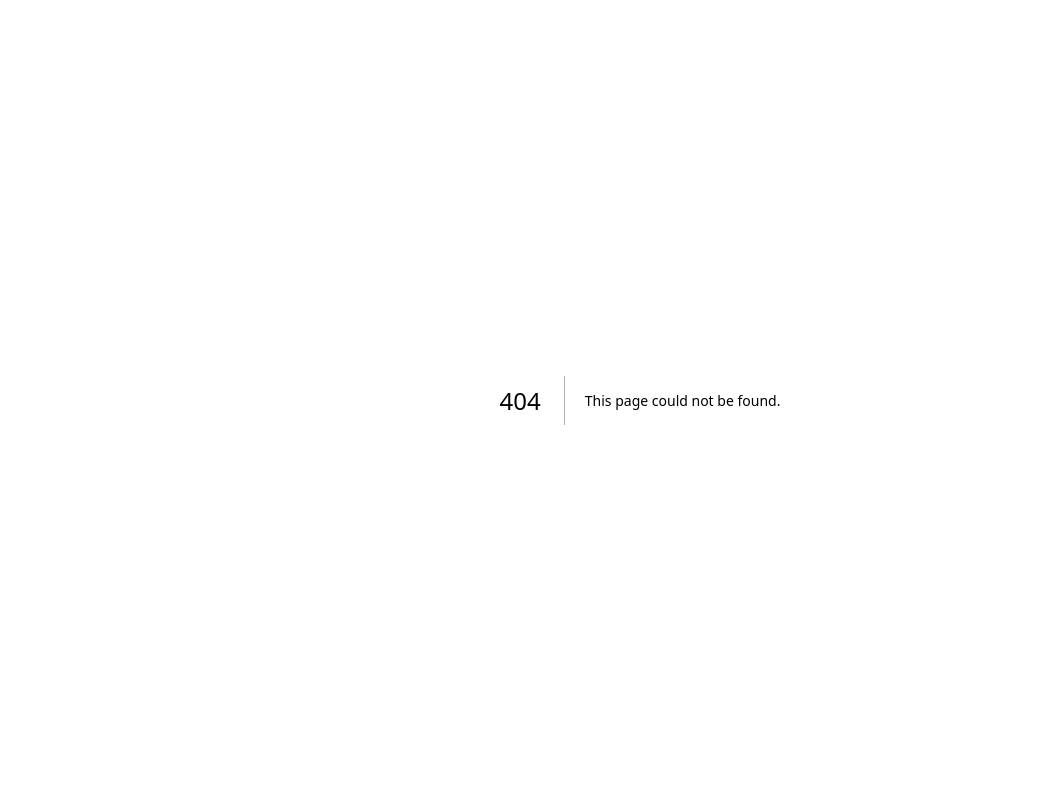
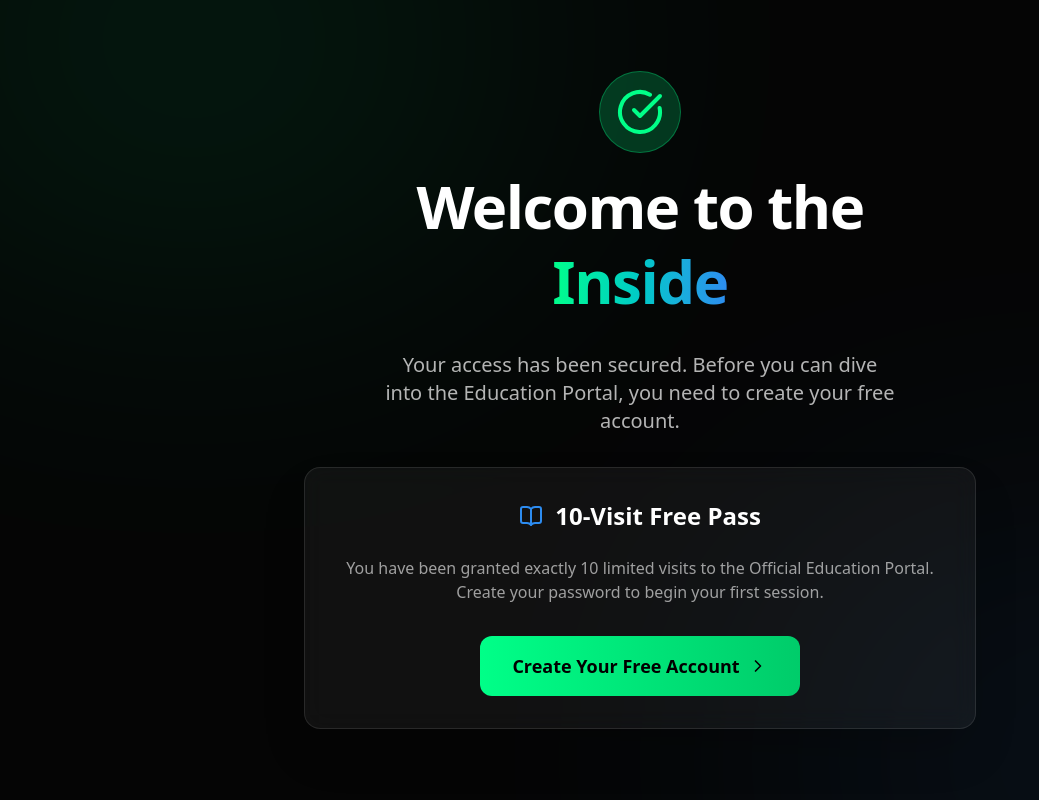
Before and after one commit to moabytemusic-code/welcometoaurum, a Next.js app: page /thank-you-syllabus in a window 1280 px wide. Before the commit this address had no page. Shown: the whole page, without its empty margins (0-1039 px from the left). Built offline with nearby package versions, Linux system fonts and the light colour scheme.

Commit message:
fix: correct register URL to include /syllabus basePath

```diff
--- /dev/null
+++ b/src/app/thank-you-syllabus/page.js
@@ -0,0 +1,57 @@
+'use client';
+
+import React, { useEffect, useState } from 'react';
+import { BookOpen, CheckCircle, ChevronRight } from 'lucide-react';
+
+export default function ThankYouSyllabusPage() {
+  const [email, setEmail] = useState('');
+
+  useEffect(() => {
+    // Retrieve the email saved during the opt-in process
+    const savedEmail = localStorage.getItem('aurum_email') || '';
+    setEmail(savedEmail);
+  }, []);
+
+  return (
+    <div className="min-h-screen bg-[#050505] text-white flex flex-col items-center justify-center p-6 relative overflow-hidden">
+      {/* Background ambient lighting */}
+      <div className="absolute top-[-20%] left-[-10%] w-[50%] h-[50%] bg-[#00ff88] rounded-full blur-[150px] opacity-10 pointer-events-none" />
+      <div className="absolute bottom-[-20%] right-[-10%] w-[50%] h-[50%] bg-[#2d8cf0] rounded-full blur-[150px] opacity-10 pointer-events-none" />
+
+      <div className="relative z-10 max-w-2xl w-full text-center space-y-8">
+        <div className="flex justify-center mb-4">
+          <div className="bg-[#00ff88]/20 p-4 rounded-full border border-[#00ff88]/30">
+            <CheckCircle className="text-[#00ff88]" size={48} />
+          </div>
+        </div>
+
+        <h1 className="text-5xl md:text-6xl font-black tracking-tight leading-tight">
+          Welcome to the <br/>
+          <span className="text-transparent bg-clip-text bg-gradient-to-r from-[#00ff88] to-[#2d8cf0]">Inside</span>
+        </h1>
+
+        <p className="text-lg md:text-xl text-white/70 max-w-lg mx-auto">
+          Your access has been secured. Before you can dive into the Education Portal, you need to create your free account.
+        </p>
+
+        <div className="bg-white/5 border border-white/10 rounded-2xl p-8 mt-8 shadow-2xl backdrop-blur-md">
+          <div className="flex items-center justify-center gap-3 mb-6">
+            <BookOpen className="text-[#2d8cf0]" size={24} />
+            <h2 className="text-2xl font-bold">10-Visit Free Pass</h2>
+          </div>
+
+          <p className="text-white/60 mb-8">
+            You have been granted exactly 10 limited visits to the Official Education Portal. Create your password to begin your first session.
+          </p>
+
+          <a
+            href={`https://aurum-education-portal.vercel.app/syllabus/register${email ? `?email=${encodeURIComponent(email)}` : ''}`}
+            className="w-full sm:w-auto inline-flex bg-gradient-to-r from-[#00ff88] to-[#00cc6a] text-black font-black text-lg px-8 py-4 rounded-xl hover:shadow-[0_0_20px_rgba(0,255,136,0.4)] hover:scale-105 transition-all justify-center items-center gap-2"
+          >
+            Create Your Free Account <ChevronRight size={20} />
+          </a>
+        </div>
+      </div>
+    </div>
+  );
+}
```
